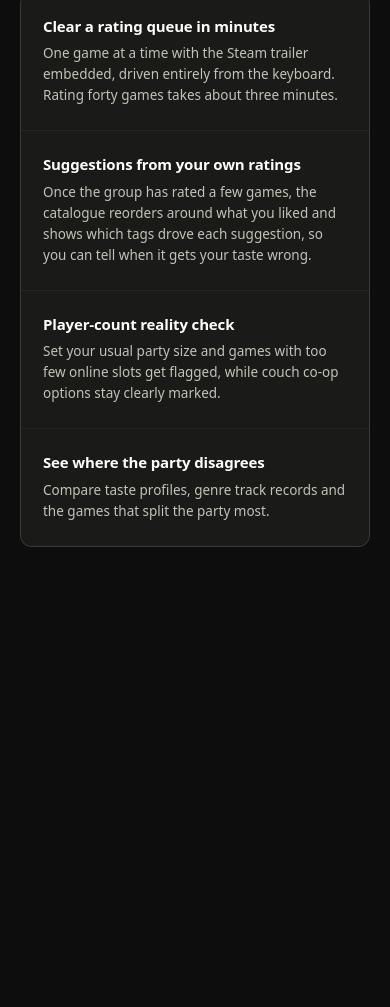
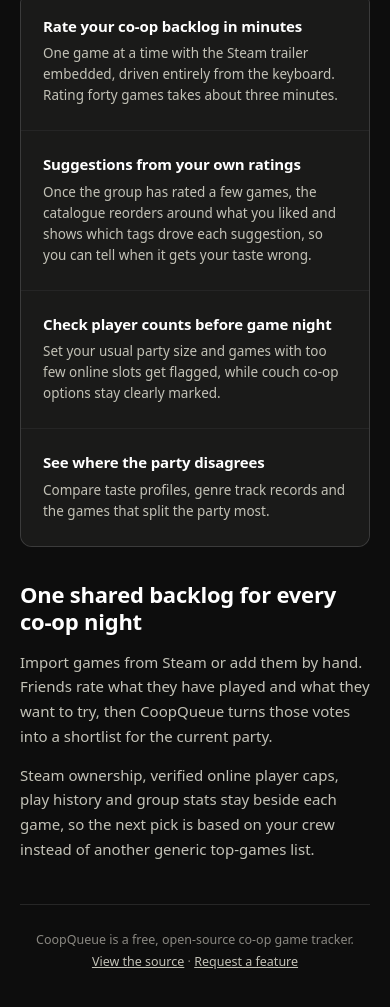
Before and after one commit to amagrabi/coopqueue, a website: page public/index.html in a window 390 px wide. Shown: the part 958-1965 px from the top of the page. Before the commit the page ends 1565 px from the top, so only its background shows below. Drawn offline with Linux system fonts and the light colour scheme; no server answers.

Commit message:
Improve landing page SEO
Add canonical search metadata, complete social previews, crawl controls, and a minimal sitemap. Strengthen the visible landing copy without adding unverifiable structured ratings.

```diff
--- a/public/index.html
+++ b/public/index.html
@@ -4,8 +4,10 @@
 <meta charset="utf-8">
 <meta name="viewport" content="width=device-width, initial-scale=1, viewport-fit=cover">
 <meta name="color-scheme" content="dark">
-<title>CoopQueue: find your next co-op game</title>
-<meta name="description" content="Rank a shared backlog with friends, see what fits tonight's group, and keep your co-op history in one place. Free, sign in with Steam.">
+<title>CoopQueue: Co-op Game Tracker and Shared Backlog</title>
+<meta name="description" content="Rate co-op games with friends, rank your shared backlog, check player counts and Steam ownership, and find what your group should play next. Free.">
+<meta name="robots" content="index, follow, max-image-preview:large">
+<link rel="canonical" href="https://coopqueue.pages.dev/">
 <link rel="stylesheet" href="/styles.css">
 
 <!-- Icons carry a dark field rather than transparency on purpose: the three figures
@@ -19,13 +21,19 @@
 
 <meta property="og:type" content="website">
 <meta property="og:site_name" content="CoopQueue">
-<meta property="og:title" content="CoopQueue: find your next co-op game">
-<meta property="og:description" content="Rank a shared backlog with friends, see what fits tonight's group, and keep your co-op history in one place. Free, sign in with Steam.">
+<meta property="og:locale" content="en_US">
+<meta property="og:title" content="CoopQueue: Co-op Game Tracker and Shared Backlog">
+<meta property="og:description" content="Rate co-op games with friends, rank your shared backlog, check player counts and Steam ownership, and find what your group should play next. Free.">
 <meta property="og:image" content="https://coopqueue.pages.dev/brand/og.png">
+<meta property="og:image:alt" content="CoopQueue, a shared co-op game backlog and group tracker">
 <meta property="og:image:width" content="1200">
 <meta property="og:image:height" content="630">
 <meta property="og:url" content="https://coopqueue.pages.dev/">
 <meta name="twitter:card" content="summary_large_image">
+<meta name="twitter:title" content="CoopQueue: Co-op Game Tracker and Shared Backlog">
+<meta name="twitter:description" content="Rate co-op games with friends, rank your shared backlog, and find what your group should play next.">
+<meta name="twitter:image" content="https://coopqueue.pages.dev/brand/og.png">
+<meta name="twitter:image:alt" content="CoopQueue, a shared co-op game backlog and group tracker">
 </head>
 <body>
 
@@ -139,7 +147,7 @@
 
   <div class="feature-grid">
     <div class="feature">
-      <h2>Clear a rating queue in minutes</h2>
+      <h2>Rate your co-op backlog in minutes</h2>
       <p>One game at a time with the Steam trailer embedded, driven entirely from the keyboard.
          Rating forty games takes about three minutes.</p>
     </div>
@@ -149,7 +157,7 @@
          shows which tags drove each suggestion, so you can tell when it gets your taste wrong.</p>
     </div>
     <div class="feature">
-      <h2>Player-count reality check</h2>
+      <h2>Check player counts before game night</h2>
       <p>Set your usual party size and games with too few online slots get flagged, while couch
          co-op options stay clearly marked.</p>
     </div>
@@ -158,6 +166,21 @@
       <p>Compare taste profiles, genre track records and the games that split the party most.</p>
     </div>
   </div>
+
+  <section class="landing-about" aria-labelledby="landing-about-title">
+    <h2 id="landing-about-title">One shared backlog for every co-op night</h2>
+    <p>Import games from Steam or add them by hand. Friends rate what they have played and what
+       they want to try, then CoopQueue turns those votes into a shortlist for the current party.</p>
+    <p>Steam ownership, verified online player caps, play history and group stats stay beside each
+       game, so the next pick is based on your crew instead of another generic top-games list.</p>
+  </section>
+
+  <footer class="landing-foot">
+    <p>CoopQueue is a free, open-source co-op game tracker.</p>
+    <p><a href="https://github.com/amagrabi/coopqueue" target="_blank" rel="noopener">View the source</a>
+       <span aria-hidden="true">·</span>
+       <a href="https://github.com/amagrabi/coopqueue/issues" target="_blank" rel="noopener">Request a feature</a></p>
+  </footer>
 
 </section>
 
--- /dev/null
+++ b/public/robots.txt
@@ -0,0 +1,5 @@
+User-agent: *
+Allow: /
+Disallow: /api/
+
+Sitemap: https://coopqueue.pages.dev/sitemap.xml
--- /dev/null
+++ b/public/sitemap.xml
@@ -0,0 +1,6 @@
+<?xml version="1.0" encoding="UTF-8"?>
+<urlset xmlns="http://www.sitemaps.org/schemas/sitemap/0.9">
+  <url>
+    <loc>https://coopqueue.pages.dev/</loc>
+  </url>
+</urlset>
--- a/public/styles.css
+++ b/public/styles.css
@@ -787,7 +787,20 @@
 .feature { background: var(--surface-1); padding: 24px 22px; }
 .feature h2 { font-size: 15px; margin-bottom: 8px; }
 .feature p { color: var(--text-secondary); font-size: 13.5px; line-height: 1.55; margin: 0; }
-.landing-foot { margin-top: 40px; color: var(--text-muted); font-size: 12.5px; text-align: center; }
+.landing-about {
+  max-width: 47rem; margin: 46px auto 0; text-align: center;
+}
+.landing-about h2 { font-size: clamp(22px, 3vw, 29px); }
+.landing-about p {
+  color: var(--text-secondary); font-size: 15px; line-height: 1.65; margin: 14px 0 0;
+}
+.landing-foot {
+  margin-top: 42px; padding-top: 22px; border-top: 1px solid var(--border);
+  color: var(--text-muted); font-size: 12.5px; text-align: center;
+}
+.landing-foot p { margin: 4px 0; }
+.landing-foot a { color: var(--text-secondary); }
+.landing-foot a:hover { color: var(--text-primary); }
 
 @media (max-width: 720px) {
   .stats-shape-compact { grid-template-columns: 1fr; gap: 12px; }
@@ -798,6 +811,7 @@
   .landing-shot-choice { display: block; padding: 5px; }
   .landing-shot-choice span { padding: 7px 3px 3px; }
   .landing-shot-choice small { display: none; }
+  .landing-about { margin-top: 34px; text-align: left; }
 }
 
 /* ═══════════════════════════ onboarding ═════════════════════════════════ */
```
Also changed, not shown: README.md, public/manifest.webmanifest, 1 other file.
